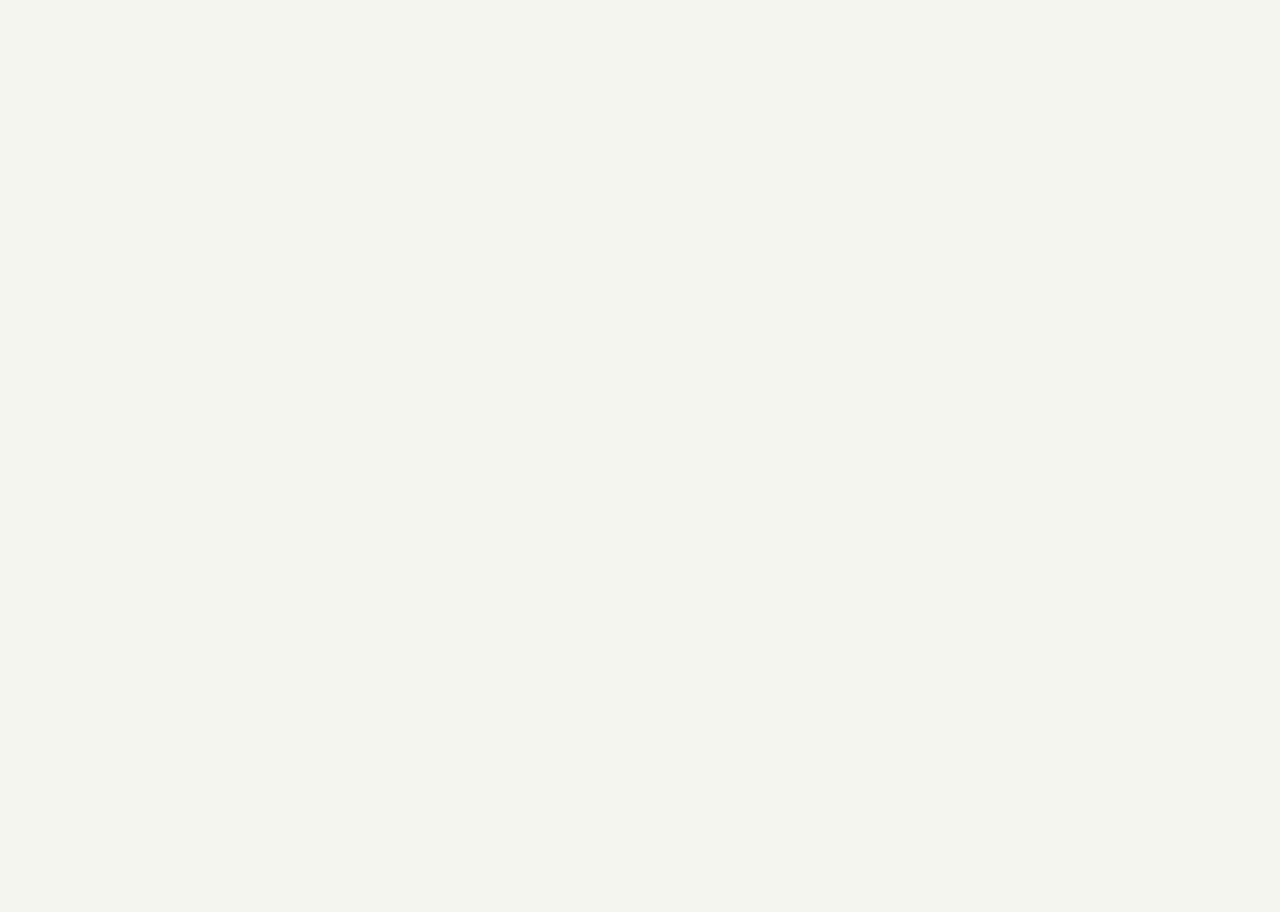
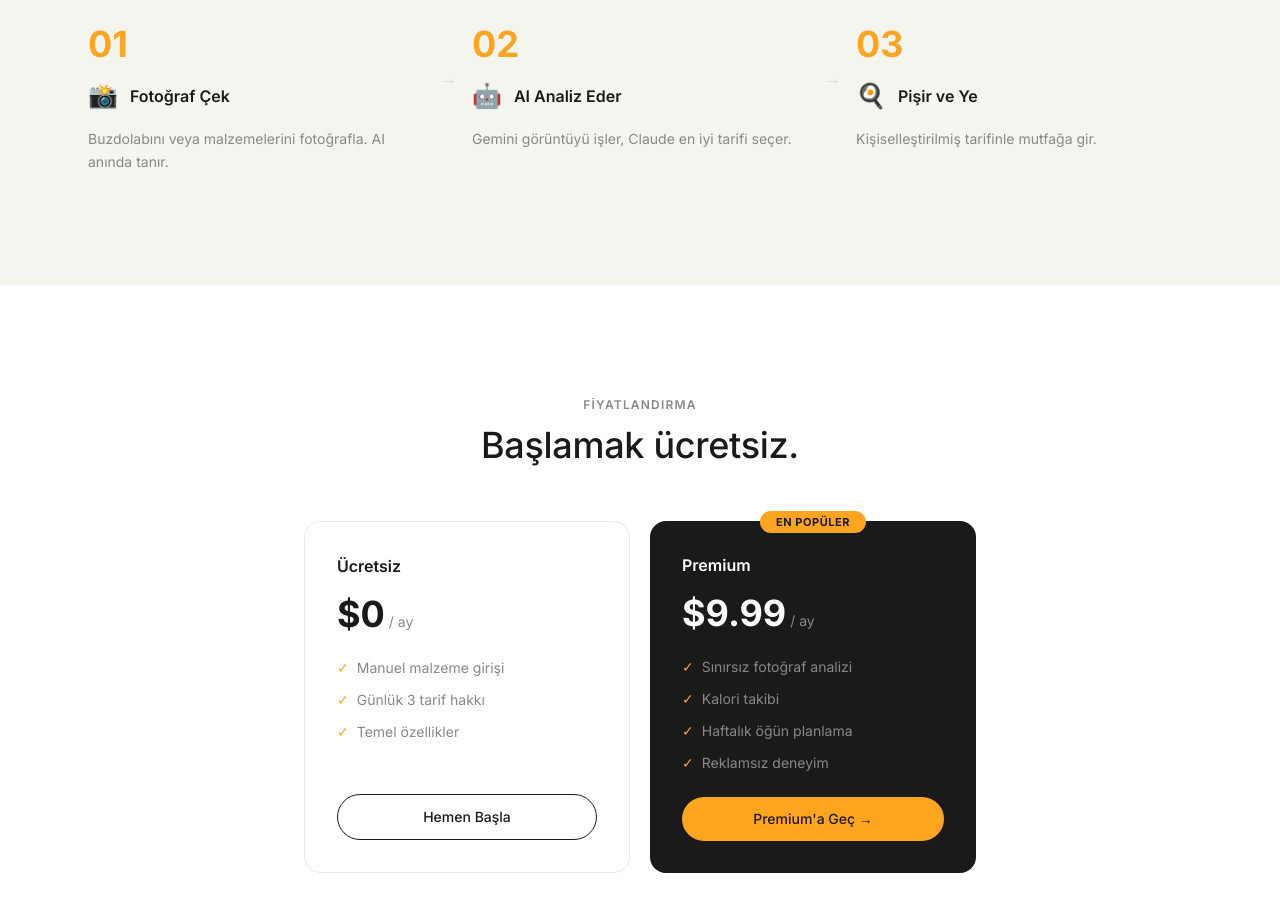
Before and after one commit to mertgrz24/chef-ai, a Next.js app: page / in a window 1280 px wide. Shown: the part 1580-2492 px from the top of the page. Before the commit the page ends 1360 px from the top, so only its background shows below. Built offline with nearby package versions, Linux system fonts and the light colour scheme.

Commit message:
feat: add HowItWorks and Pricing sections

```diff
--- /dev/null
+++ b/app/components/how-it-works.tsx
@@ -0,0 +1,115 @@
+"use client";
+
+import { Fragment } from "react";
+import { motion, type Variants } from "framer-motion";
+
+const container: Variants = {
+  hidden: {},
+  visible: { transition: { staggerChildren: 0.2 } },
+};
+
+const stepVariant: Variants = {
+  hidden: { opacity: 0, x: -20 },
+  visible: { opacity: 1, x: 0, transition: { duration: 0.5, ease: "easeOut" } },
+};
+
+const steps = [
+  {
+    number: "01",
+    icon: "📸",
+    title: "Fotoğraf Çek",
+    description: "Buzdolabını veya malzemelerini fotoğrafla. AI anında tanır.",
+  },
+  {
+    number: "02",
+    icon: "🤖",
+    title: "AI Analiz Eder",
+    description: "Gemini görüntüyü işler, Claude en iyi tarifi seçer.",
+  },
+  {
+    number: "03",
+    icon: "🍳",
+    title: "Pişir ve Ye",
+    description: "Kişiselleştirilmiş tarifinle mutfağa gir.",
+  },
+];
+
+export function HowItWorks() {
+  return (
+    <section className="py-20 md:py-28" style={{ backgroundColor: "#f5f5f0" }}>
+      <div className="max-w-6xl mx-auto px-6">
+        {/* Section header */}
+        <motion.div
+          initial={{ opacity: 0, y: 16 }}
+          whileInView={{ opacity: 1, y: 0 }}
+          viewport={{ once: true }}
+          transition={{ duration: 0.5, ease: "easeOut" }}
+          className="text-center mb-16"
+        >
+          <p
+            className="text-xs font-semibold uppercase tracking-widest mb-3"
+            style={{ color: "#888" }}
+          >
+            Nasıl Çalışır?
+          </p>
+          <h2
+            className="text-3xl md:text-4xl font-medium"
+            style={{ color: "#1a1a1a", letterSpacing: "-0.3px" }}
+          >
+            3 adımda hazır.
+          </h2>
+        </motion.div>
+
+        {/* Steps */}
+        <motion.div
+          variants={container}
+          initial="hidden"
+          whileInView="visible"
+          viewport={{ once: true }}
+          className="flex flex-col md:flex-row md:items-start gap-10 md:gap-0"
+        >
+          {steps.map((step, i) => (
+            <Fragment key={step.number}>
+              <motion.div
+                variants={stepVariant}
+                className="flex-1 flex flex-col gap-4"
+              >
+                <span
+                  className="text-4xl font-bold"
+                  style={{ color: "#ffa51f" }}
+                >
+                  {step.number}
+                </span>
+                <div className="flex items-center gap-3">
+                  <span className="text-2xl">{step.icon}</span>
+                  <h3
+                    className="text-base font-semibold"
+                    style={{ color: "#1a1a1a" }}
+                  >
+                    {step.title}
+                  </h3>
+                </div>
+                <p
+                  className="text-sm leading-relaxed"
+                  style={{ color: "#888" }}
+                >
+                  {step.description}
+                </p>
+              </motion.div>
+
+              {/* Arrow — desktop only, between steps */}
+              {i < steps.length - 1 && (
+                <div
+                  className="hidden md:flex items-center justify-center w-12 shrink-0 mt-10 text-xl"
+                  style={{ color: "#ddd" }}
+                >
+                  →
+                </div>
+              )}
+            </Fragment>
+          ))}
+        </motion.div>
+      </div>
+    </section>
+  );
+}
--- /dev/null
+++ b/app/components/pricing.tsx
@@ -0,0 +1,152 @@
+"use client";
+
+import { motion, type Variants } from "framer-motion";
+
+const container: Variants = {
+  hidden: {},
+  visible: { transition: { staggerChildren: 0.2 } },
+};
+
+const cardVariant: Variants = {
+  hidden: { opacity: 0, y: 20 },
+  visible: { opacity: 1, y: 0, transition: { duration: 0.5, ease: "easeOut" } },
+};
+
+const freeItems = ["Manuel malzeme girişi", "Günlük 3 tarif hakkı", "Temel özellikler"];
+
+const premiumItems = [
+  "Sınırsız fotoğraf analizi",
+  "Kalori takibi",
+  "Haftalık öğün planlama",
+  "Reklamsız deneyim",
+];
+
+export function Pricing() {
+  return (
+    <section className="py-20 md:py-28" style={{ backgroundColor: "#ffffff" }}>
+      <div className="max-w-6xl mx-auto px-6">
+        {/* Section header */}
+        <motion.div
+          initial={{ opacity: 0, y: 16 }}
+          whileInView={{ opacity: 1, y: 0 }}
+          viewport={{ once: true }}
+          transition={{ duration: 0.5, ease: "easeOut" }}
+          className="text-center mb-14"
+        >
+          <p
+            className="text-xs font-semibold uppercase tracking-widest mb-3"
+            style={{ color: "#888" }}
+          >
+            Fiyatlandırma
+          </p>
+          <h2
+            className="text-3xl md:text-4xl font-medium"
+            style={{ color: "#1a1a1a", letterSpacing: "-0.3px" }}
+          >
+            Başlamak ücretsiz.
+          </h2>
+        </motion.div>
+
+        {/* Cards */}
+        <motion.div
+          variants={container}
+          initial="hidden"
+          whileInView="visible"
+          viewport={{ once: true }}
+          className="grid md:grid-cols-2 gap-5 max-w-2xl mx-auto"
+        >
+          {/* Free plan */}
+          <motion.div
+            variants={cardVariant}
+            className="rounded-2xl p-8 flex flex-col gap-6"
+            style={{ backgroundColor: "#ffffff", border: "1px solid #ebebeb" }}
+          >
+            <div>
+              <h3
+                className="text-base font-semibold mb-4"
+                style={{ color: "#1a1a1a" }}
+              >
+                Ücretsiz
+              </h3>
+              <div className="flex items-baseline gap-1">
+                <span className="text-4xl font-bold" style={{ color: "#1a1a1a" }}>
+                  $0
+                </span>
+                <span className="text-sm" style={{ color: "#888" }}>
+                  / ay
+                </span>
+              </div>
+            </div>
+            <ul className="flex flex-col gap-3 flex-1">
+              {freeItems.map((item) => (
+                <li
+                  key={item}
+                  className="flex items-center gap-2 text-sm"
+                  style={{ color: "#888" }}
+                >
+                  <span style={{ color: "#ffa51f" }}>✓</span>
+                  {item}
+                </li>
+              ))}
+            </ul>
+            <a
+              href="#"
+              className="text-center py-3 rounded-full text-sm font-medium transition-colors hover:bg-[#f5f5f0]"
+              style={{ border: "1.5px solid #1a1a1a", color: "#1a1a1a" }}
+            >
+              Hemen Başla
+            </a>
+          </motion.div>
+
+          {/* Premium plan */}
+          <motion.div
+            variants={cardVariant}
+            className="rounded-2xl p-8 flex flex-col gap-6 relative"
+            style={{ backgroundColor: "#1a1a1a" }}
+          >
+            {/* EN POPÜLER badge */}
+            <div className="absolute -top-3.5 left-1/2 -translate-x-1/2">
+              <span
+                className="text-[11px] font-bold tracking-wider px-4 py-1 rounded-full whitespace-nowrap"
+                style={{ backgroundColor: "#ffa51f", color: "#1a1a1a" }}
+              >
+                EN POPÜLER
+              </span>
+            </div>
+
+            <div>
+              <h3 className="text-base font-semibold mb-4 text-white">
+                Premium
+              </h3>
+              <div className="flex items-baseline gap-1">
+                <span className="text-4xl font-bold text-white">$9.99</span>
+                <span className="text-sm" style={{ color: "#888" }}>
+                  / ay
+                </span>
+              </div>
+            </div>
+            <ul className="flex flex-col gap-3 flex-1">
+              {premiumItems.map((item) => (
+                <li
+                  key={item}
+                  className="flex items-center gap-2 text-sm"
+                  style={{ color: "#888" }}
+                >
+                  <span style={{ color: "#ffa51f" }}>✓</span>
+                  {item}
+                </li>
+              ))}
+            </ul>
+            <a
+              href="#"
+              className="text-center py-3 rounded-full text-sm font-medium transition-opacity hover:opacity-85"
+              style={{ backgroundColor: "#ffa51f", color: "#1a1a1a" }}
+            >
+              Premium{"'"}a Geç →
+            </a>
+          </motion.div>
+        </motion.div>
+      </div>
+    </section>
+  );
+}
--- a/app/page.tsx
+++ b/app/page.tsx
@@ -1,6 +1,8 @@
 import { Navbar } from "./components/navbar";
 import { Hero } from "./components/hero";
 import { Features } from "./components/features";
+import { HowItWorks } from "./components/how-it-works";
+import { Pricing } from "./components/pricing";
 
 export default function Home() {
   return (
@@ -8,6 +10,8 @@ export default function Home() {
       <Navbar />
       <Hero />
       <Features />
+      <HowItWorks />
+      <Pricing />
     </div>
   );
 }
```
